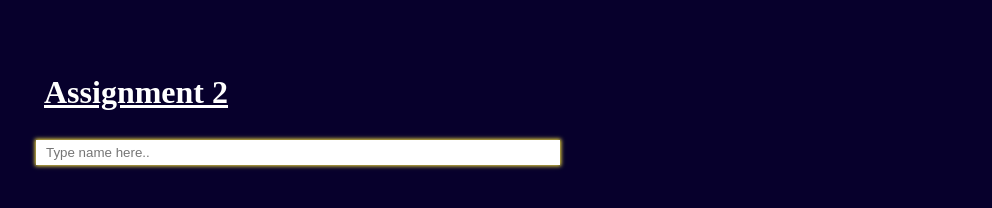
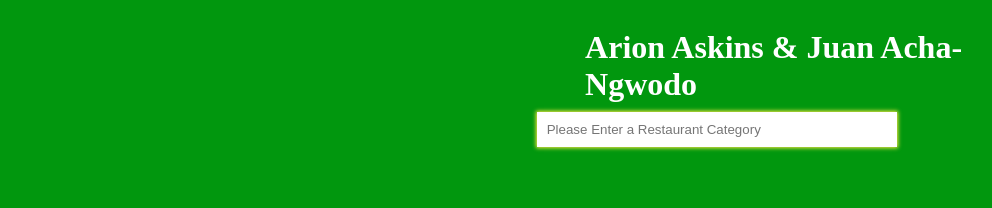
Before and after one commit to juanerick97/INST377-ASST2, a plain HTML site: page Public/asst-2/index.html in a window 1280 px wide. Shown: the whole page, without its empty margins (72-1064 px from the left). Drawn offline with nearby package versions, Linux system fonts and the light colour scheme.

Commit message:
ASST2 Semifinal Commit

```diff
--- a/Public/asst-2/index.html
+++ b/Public/asst-2/index.html
@@ -3,7 +3,7 @@
         <meta charset="UTF-8">
         <link rel="stylesheet" type="text/css" href="styles.css" />
         <meta name="viewport" content="width=device-width, initial-scale=1.0">
-        <title><u>Assignment 2</u></title>
+        <title>Assignment 2</title>
         <script
             src="https://code.jquery.com/jquery-3.5.1.slim.min.js"
             integrity="sha256-4+XzXVhsDmqanXGHaHvgh1gMQKX40OUvDEBTu8JcmNs="
@@ -15,12 +15,12 @@
         <div class='wrapper'>
             <div class='container flex-outer'>
                 <header>
-                    <h1 class='header'> Assignment 2</h1>
+                    <h1 class='header'>Arion Askins & Juan Acha-Ngwodo</h1>
                 </header>
 
                 <form class='form'>
                     <label for="search"></label>
-                    <input type="input" id="search" name="search" placeholder = "Type name here.." style="height: 25px;">
+                    <input type="input" id="search" name="search" placeholder = "Please Enter a Restaurant Category" class = "textbox" >
                 </form>
             </div>
             </div>
--- a/Public/asst-2/styles.css
+++ b/Public/asst-2/styles.css
@@ -1,12 +1,13 @@
 body {
-    background: rgb(7, 0, 44);
+    background: rgb(1, 151, 14);
 }
 .wrapper {
     display: flex;
     flex-direction: column;
-    margin-left: 100px;
+    margin-left: 35%;
     padding: 0px 0px auto 0px;
-    margin-top: 70px;
+    margin-top: 2%;
+    justify-self: center;
   }
 
   .container {
@@ -20,10 +21,10 @@ body {
     flex-wrap: wrap;
     align-items: center;
     margin: 0;
-    margin-bottom: 25px;
+    margin-left: 8%;
+    margin-bottom: 1%;
     padding: 4px 8px;
     border-radius: 4px;
-    text-decoration: underline white;
 }
 
 #search {
@@ -57,18 +58,8 @@ h4 {
     margin-bottom: 10px;
   }
 
-#chartContainer {
-    background: gray;
-    border: 2px dotted black;
-    border-radius: 4px;
-    height: 40%;
-    width: 60%;
-    margin-bottom: 15px;
-}
-
 .block{
-    background:linear-gradient(0deg, rgba(255,234,69,1) 14%, rgba(190,209,86,1) 56%, rgba(33,255,151,1) 100%);
-    border: 2px dotted rgb(15, 0, 88);
+    background:linear-gradient(0deg, rgb(255, 238, 0) 14%, rgb(251, 255, 1) 56%, rgb(255, 174, 0) 100%);
     vertical-align: middle;
     border-radius: 4px;
     height: 40%;
@@ -78,3 +69,7 @@ h4 {
     padding-left: 10px;
 
 }
+
+.textbox{
+    height: 5%;
+}
```
